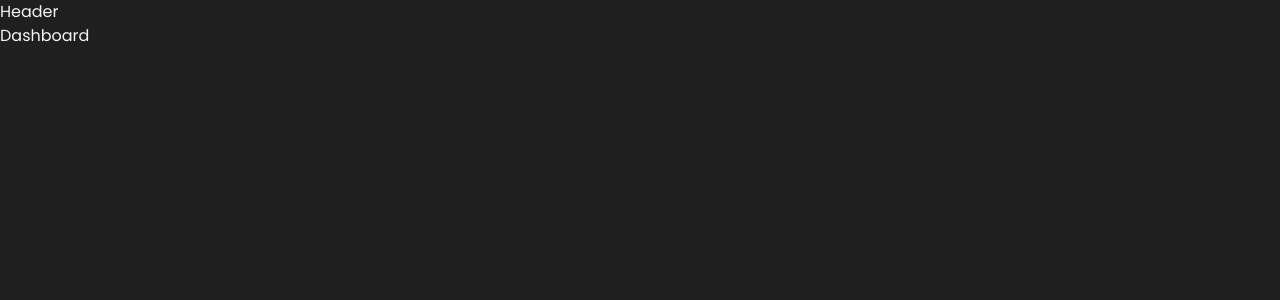
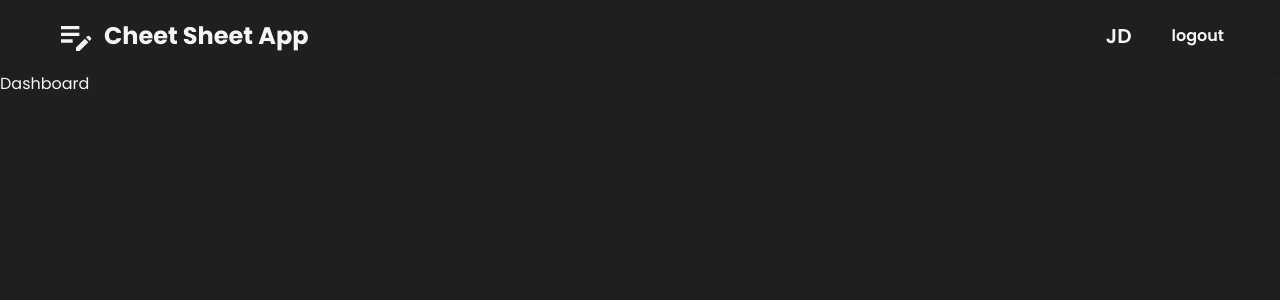
Before and after one commit to Pereslavtsev1/Notes-App, a React (Vite) app in the folder frontend/: page /dashboard in a window 1280 px wide. Shown: the top 300 px of the page. Built offline with nearby package versions, Linux system fonts and the light colour scheme.

Commit message:
Header component added

```diff
--- a/frontend/src/components/Header.tsx
+++ b/frontend/src/components/Header.tsx
@@ -1,5 +1,18 @@
+import { MdEditNote } from "react-icons/md";
+import ProfileInfo from "./ProfileInfo";
+
 const Header = () => {
-  return <div>Header</div>;
+  return (
+    <>
+      <header className="bg-primary sticky top-0 z-50 flex items-center justify-between px-14 py-4 shadow">
+        <div className="flex items-center gap-2">
+          <MdEditNote className="size-10" />
+          <h1 className="text-2xl font-bold">Cheet Sheet App</h1>
+        </div>
+        <ProfileInfo />
+      </header>
+    </>
+  );
 };
 
 export default Header;
--- /dev/null
+++ b/frontend/src/components/ProfileInfo.tsx
@@ -0,0 +1,31 @@
+const ProfileInfo = () => {
+  const getInitials = (name: string | undefined | null): string => {
+    if (!name) return "";
+
+    const words = name.split(" ");
+
+    let res = "";
+
+    for (let i = 0; i < Math.min(words.length, 2); i++) {
+      res += words[i][0];
+    }
+
+    return res.toUpperCase();
+  };
+
+  return (
+    <>
+      <div className="flex items-center gap-10">
+        <h1 className="text-xl font-semibold">{getInitials("John Doe")}</h1>
+        <button
+          className="cursor-pointer font-semibold"
+          onClick={() => console.log("Logout")}
+        >
+          logout
+        </button>
+      </div>
+    </>
+  );
+};
+
+export default ProfileInfo;
```
